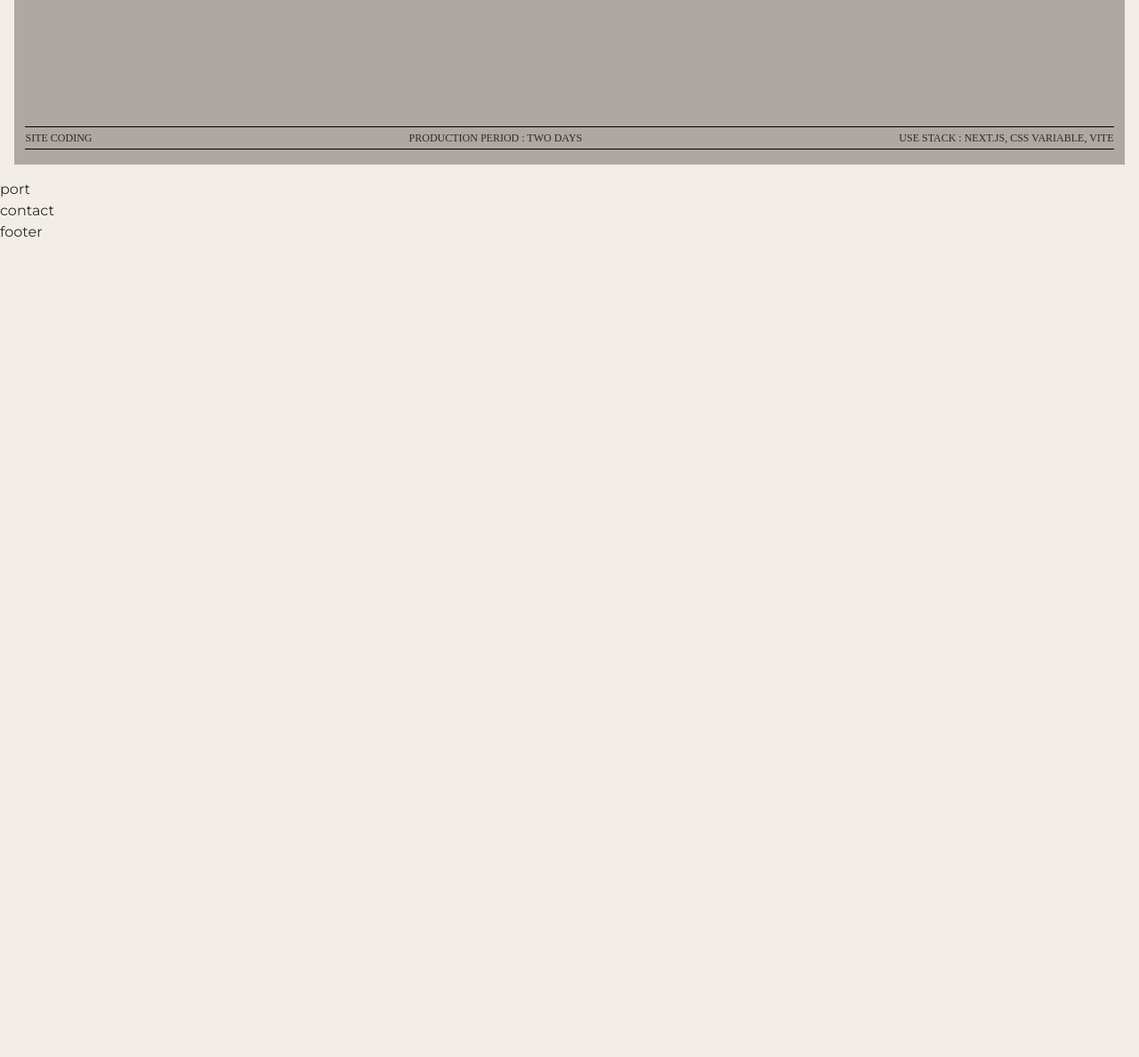
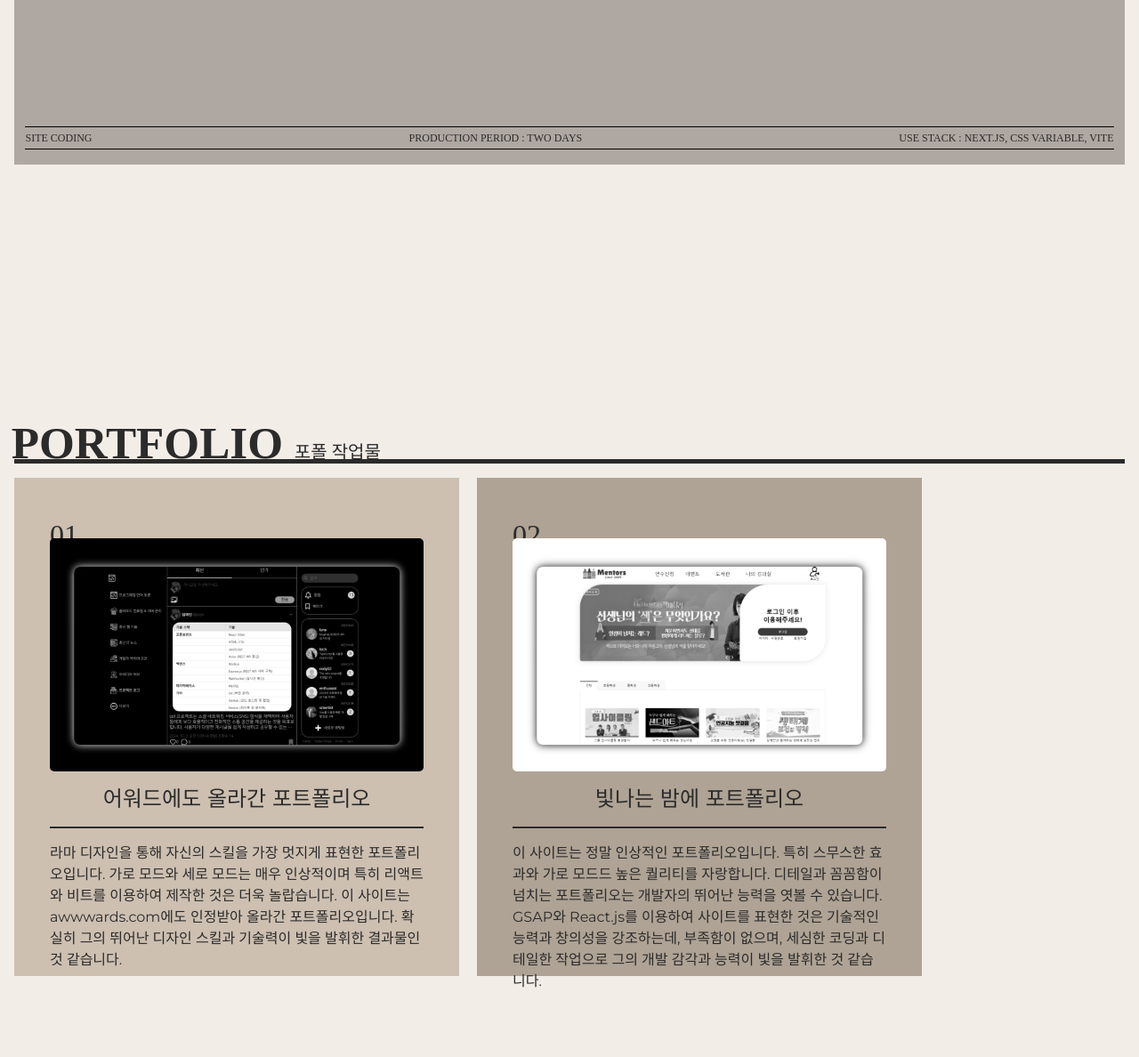
Before and after one commit to maplesyrup0423/portfolio-YEJIN-2024, a website built with Vite: page 2024portfolio-YEJIN/port2024-yejin-vite/src/index.html in a window 1280 px wide. Shown: the part 4447-5635 px from the top of the page at 89% size. Before the commit the page ends 4720 px from the top, so only its background shows below. Built offline with nearby package versions, Linux system fonts and the light colour scheme; a small style sheet from the web is missing; a web font is replaced by a local one.

Commit message:
포트폴리오 영역

```diff
--- a/2024portfolio-YEJIN/port2024-yejin-vite/src/assets/css/section/port.css
+++ b/2024portfolio-YEJIN/port2024-yejin-vite/src/assets/css/section/port.css
@@ -1,2 +1,123 @@
 #port {
+  width: 100%;
+  margin-top: 30vh;
+  overflow: hidden;
 }
+.port__inner {
+  padding: 16px;
+}
+.port__title {
+  width: 100%;
+  height: 5vw;
+  font-size: 4vw;
+  font-weight: 900;
+  line-height: 1.6;
+  font-family: var(--mainKor-font);
+  text-transform: uppercase;
+  color: var(--black100);
+  border-bottom: 0.4vw solid var(--black100);
+  margin-bottom: 16px;
+  text-indent: -0.26vw;
+}
+.port__title em {
+  font-size: 1.25rem;
+  font-weight: 400;
+  line-height: 2;
+}
+.port__wrap {
+  display: flex;
+  flex-wrap: wrap;
+  width: 7000px;
+}
+.port__item {
+  width: 500px;
+  height: 70vh;
+  background-color: var(--subBg100);
+  padding: 2.5rem;
+  margin-right: 20px;
+}
+.port__item.p1 {
+  background-color: var(--subBg100);
+}
+.port__item.p2 {
+  background-color: var(--subBg200);
+}
+.port__item.p3 {
+  background-color: var(--subBg300);
+}
+.port__item.p4 {
+  background-color: var(--subBg400);
+}
+.port__item.p5 {
+  background-color: var(--subBg500);
+}
+.port__item.p6 {
+  background-color: var(--subBg100);
+}
+.port__item.p7 {
+  background-color: var(--subBg200);
+}
+.port__item.p8 {
+  background-color: var(--subBg300);
+}
+.port__item.p9 {
+  background-color: var(--subBg400);
+}
+.port__item.p10 {
+  background-color: var(--subBg500);
+}
+.port__item .num {
+  font-size: 2rem;
+  font-family: var(--mainNum-font);
+}
+.port__item .img {
+  display: block;
+  margin-top: -20px;
+  transition: margin-top 0.3s;
+}
+.port__item:hover .img {
+  margin-top: 0;
+}
+.port__item .img img {
+  border-radius: 5px;
+  filter: saturate(0%);
+  transition: all 0.3s;
+}
+.port__item .img:hover img {
+  filter: saturate(100%);
+}
+.port__item .title {
+  font-size: 1.5rem;
+  text-align: center;
+  padding: 0.8rem 0;
+  font-weight: 700;
+  color: var(--black100);
+  border-bottom: 2px solid var(--black100);
+  margin-bottom: 1rem;
+}
+.port__item .desc {
+  font-size: 1rem;
+}
+.port__item .site {
+  border: 1px solid var(--black100);
+  display: block;
+  text-align: center;
+  padding: 0.625rem 1.5rem;
+  margin-top: 1.5rem;
+}
+@media (max-width: 800px) {
+  .port__title {
+    width: 100%;
+    margin-bottom: 16px;
+    font-size: 30px;
+    height: auto;
+    top: 68px;
+    z-index: 1000;
+    background-color: var(--mainBg-color);
+  }
+  .port__item {
+    width: 400px;
+    padding: 40px 30px;
+    height: auto;
+  }
+}
--- a/2024portfolio-YEJIN/port2024-yejin-vite/src/assets/js/port.js
+++ b/2024portfolio-YEJIN/port2024-yejin-vite/src/assets/js/port.js
@@ -1,3 +1,22 @@
+import gsap from "gsap";
+import ScrollTrigger from "gsap/ScrollTrigger";
+
 export function port() {
-  console.log(port);
+  gsap.registerPlugin(ScrollTrigger);
+  const horSection = gsap.utils.toArray(".port__item");
+
+  gsap.to(horSection, {
+    xPercent: -120 * (horSection.length - 1),
+    ease: "none",
+    scrollTrigger: {
+      trigger: "#port",
+      start: "top 56px",
+      end: "+=3000",
+      pin: true,
+      scrub: 1,
+      markers: false,
+      invalidateOnRefresh: true,
+      anticipatePin: 1,
+    },
+  });
 }
--- a/2024portfolio-YEJIN/port2024-yejin-vite/src/index.html
+++ b/2024portfolio-YEJIN/port2024-yejin-vite/src/index.html
@@ -212,8 +212,46 @@
         </div>
       </section>
       <!-- //site -->
-      <section id="port">port</section>
-      <!-- //port -->
+      <section id="port">
+        <div class="port__inner">
+          <div class="port__title">portfolio <em>포폴 작업물</em></div>
+          <div class="port__wrap">
+            <article class="port__item p1">
+              <span class="num">01.</span>
+              <a href="" target="_blank" class="img">
+                <img src="assets/img/port01.jpg" alt="김상준 포트폴리오" />
+              </a>
+              <h3 class="title">어워드에도 올라간 포트폴리오</h3>
+              <p class="desc">
+                라마 디자인을 통해 자신의 스킬을 가장 멋지게 표현한
+                포트폴리오입니다. 가로 모드와 세로 모드는 매우 인상적이며 특히
+                리액트와 비트를 이용하여 제작한 것은 더욱 놀랍습니다. 이
+                사이트는 awwwards.com에도 인정받아 올라간 포트폴리오입니다.
+                확실히 그의 뛰어난 디자인 스킬과 기술력이 빛을 발휘한 결과물인
+                것 같습니다.
+              </p>
+              <a href="" target="_blank" class="site">사이트 보기</a>
+            </article>
+            <article class="port__item p2">
+              <span class="num">02.</span>
+              <a href="" class="img" target="_blank">
+                <img src="assets/img/port02.jpg" alt="천설희 포트폴리오" />
+              </a>
+              <h3 class="title">빛나는 밤에 포트폴리오</h3>
+              <p class="desc">
+                이 사이트는 정말 인상적인 포트폴리오입니다. 특히 스무스한 효과와
+                가로 모드드 높은 퀄리티를 자랑합니다. 디테일과 꼼꼼함이 넘치는
+                포트폴리오는 개발자의 뛰어난 능력을 엿볼 수 있습니다. GSAP와
+                React.js를 이용하여 사이트를 표현한 것은 기술적인 능력과
+                창의성을 강조하는데, 부족함이 없으며, 세심한 코딩과 디테일한
+                작업으로 그의 개발 감각과 능력이 빛을 발휘한 것 같습니다.
+              </p>
+              <a href="" target="_blank" class="site">사이트 보기</a>
+            </article>
+          </div>
+        </div>
+      </section>
+      <!-- //port -->=
 
       <section id="contact">contact</section>
       <!-- //contact -->
```
Also changed, not shown: 2024portfolio-YEJIN/port2024-yejin-vite/src/assets/img/port01.jpg (added), 2024portfolio-YEJIN/port2024-yejin-vite/src/assets/img/port02.jpg (added).
